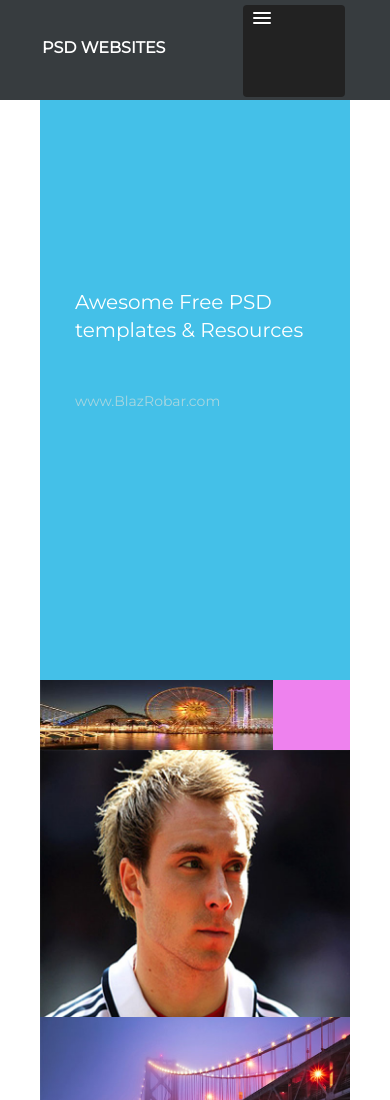
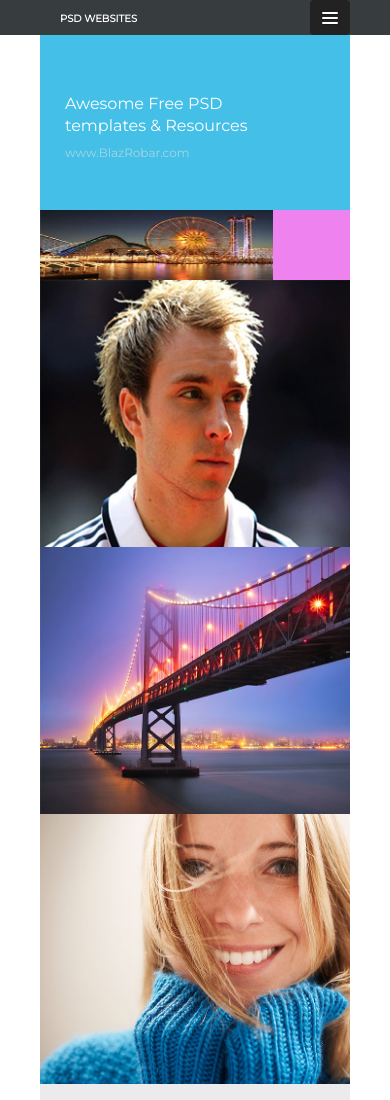
Before and after one commit to Olgert77/Adaprive, a plain HTML site: page index.html in a window 390 px wide. Shown: the top 1100 px of the page. Drawn offline with nearby package versions, Linux system fonts and the light colour scheme.

Commit message:
[checking]

```diff
--- a/css/slicknav.css
+++ b/css/slicknav.css
@@ -8,7 +8,7 @@
   display: block;
   vertical-align: middle;
   float: right;
-  padding: 0.438em 0.625em 0.438em 0.625em;
+  /*padding: 0.438em 0.625em 0.438em 0.625em;*/
   line-height: 1.125em;
   cursor: pointer; }
   .slicknav_btn .slicknav_icon-bar + .slicknav_icon-bar {
@@ -22,8 +22,8 @@
     float: left; }
   .slicknav_menu .slicknav_icon {
     float: left;
-    width: 5.125em;
-    height: 4.875em;
+    width: 75px;
+    height: 75px;
     margin: 0.188em 0 0 0.438em; }
     .slicknav_menu .slicknav_icon:before {
       background: transparent;
@@ -33,11 +33,14 @@
       content: "";
       position: absolute; }
   .slicknav_menu .slicknav_no-text {
-    margin: 0; }
+    margin: 0;
+    padding:24px 24px 24px 24px;
+  }
   .slicknav_menu .slicknav_icon-bar {
     display: block;
-    width: 1.125em;
-    height: 0.125em;
+    width: 30px;
+    height: 4px;
+    margin-bottom: 4px;
     -webkit-border-radius: 1px;
     -moz-border-radius: 1px;
     border-radius: 1px;
@@ -79,7 +82,7 @@
   font-size: 16px;
   box-sizing: border-box;
   /*background: #4c4c4c;*/
-  padding: 5px; }
+  /*padding: 5px;*/ }
   .slicknav_menu * {
     box-sizing: border-box; }
   .slicknav_menu .slicknav_menutxt {
@@ -105,9 +108,9 @@
   font-size: 0.875em;
   list-style: none;
   overflow: hidden;
-  position: absolute;
-  left: 0;
-  top: 100px;
+  /*position: absolute;*/
+  left: 420px;
+  top: 75px;
   background: grey;
   width: 100%;
   }
--- a/css/style.css
+++ b/css/style.css
@@ -64,7 +64,7 @@ button, input[type="submit"]{
 }
 .logo{
 	float: left;
-	margin: 40px 28px 40px 53px;
+	margin: 40px 28px 40px 35px;
 	font-weight: bold;
 }
 .logo a{
@@ -165,23 +165,35 @@ button, input[type="submit"]{
 		height: 174px;
 		line-height: 196px;
 	}
+	.inner-block{
+		height: 550px;
+	}
 }
 @media (max-width: 767px){
 	.container{
 		width: 620px;
 	}
+	.header{
+		height: 75px;
+	}
+	.logo{
+		margin-top: 30px;
+	}
 	.link{
 		height:139px;
 		line-height: 168px;
 	}
+	.inner-block{
+		height: 350px;
+	}
 	.inner-block h2{
 		font-size: 36px;
 		line-height: 48px;
-		margin-left: -40px;
+		padding: 112px 0 30px 50px;
 	}
 	.inner-block span{
 		font-size: 18px;
-		margin-left: -40px;
+		padding-left: 50px;
 	}
 	.inner-block img{
 		margin-left: 205px;
@@ -212,44 +224,60 @@ button, input[type="submit"]{
 		height: 115px;
 		line-height: 146px;
 	}
+	.inner-block{
+		height: 250px;
+	}
 	.inner-block h2{
 		font-size: 32px;
 		line-height: 40px;
-		margin-left: -40px;
+		padding: 58px 0 15px 35px;
 	}
 	.inner-block span{
 		font-size: 18px;
-		margin-left: -40px;
+		padding-left: 35px;
 	}
 	.inner-block img{
-		margin-left: 157px;
+		margin-left: 158px;
 	}
 	.about .col{
 		column-count: 1;
 	}
+	.slicknav_nav{
+    	margin: 0;
+  		padding: 0;
+  		font-size: 12px;
+  		width: 100%;
+    }
 }
 @media (max-width: 520px){
 	.container{
 		width: 310px;
 	}
+	.header{
+		height: 35px;
+	}
 	.logo{
-		margin: 40px 22px 30px 2px;
+		margin: 14px 0 0 20px;
+		font-size: 10px;
 	}
 	.link{
 		height: 70px;
     	line-height: 85px;
 	}
+	.inner-block{
+		height: 175px;
+	}
 	.inner-block h2{
-		font-size: 20px;
-		line-height: 28px;
-		margin-left: -50px;
+		font-size: 16px;
+		line-height: 22px;
+		padding: 58px 0 10px 25px;
 	}
 	.inner-block span{
-	font-size: 14px;
-	margin-left: -50px;
+		font-size: 12px;
+		padding-left: 25px;
 	}
 	.inner-block img{
-		margin-left: 65px;
+		margin-left: 46px;
 	}
 	.about .col{
 		column-count: 1;
@@ -258,4 +286,23 @@ button, input[type="submit"]{
 	.about h2{
   		margin: 54px 0 33px 36px;
 	}
+	.slicknav_menu .slicknav_no-text{
+	    height: 35px;
+    	width: 40px;
+	}
+	.slicknav_menu .slicknav_no-text{
+    	margin: 0;
+    	padding:12px 12px 12px 12px;
+  }
+    .slicknav_menu .slicknav_icon-bar{
+    	width: 16px;
+    	height: 2px;
+    	margin-bottom: 2px;
+    }
+    .slicknav_nav{
+    	margin: 0;
+  		padding: 0;
+  		font-size: 7px;
+  		width: 100%;
+    }
 }
```
